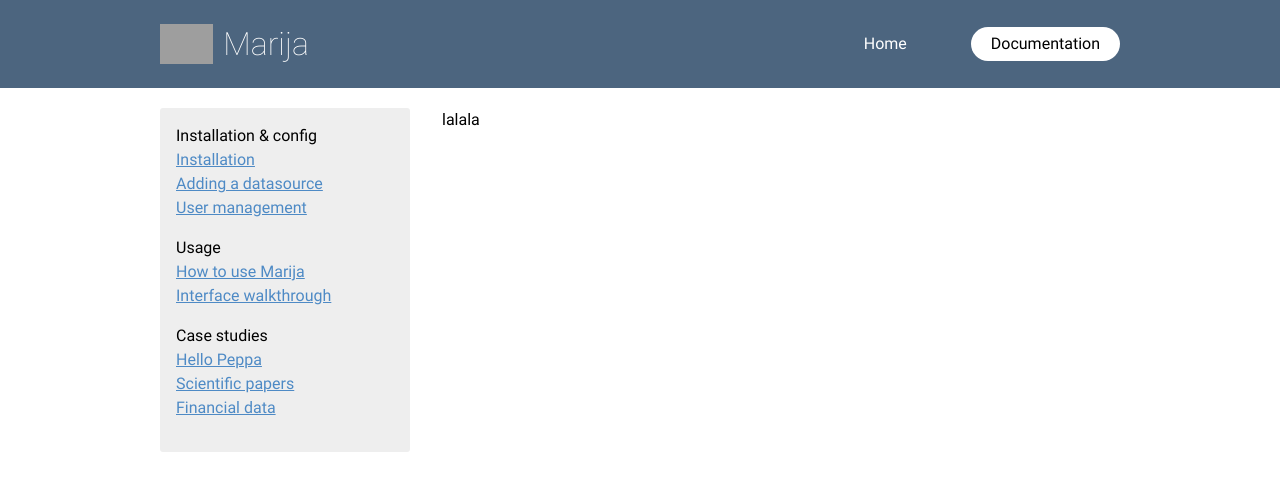
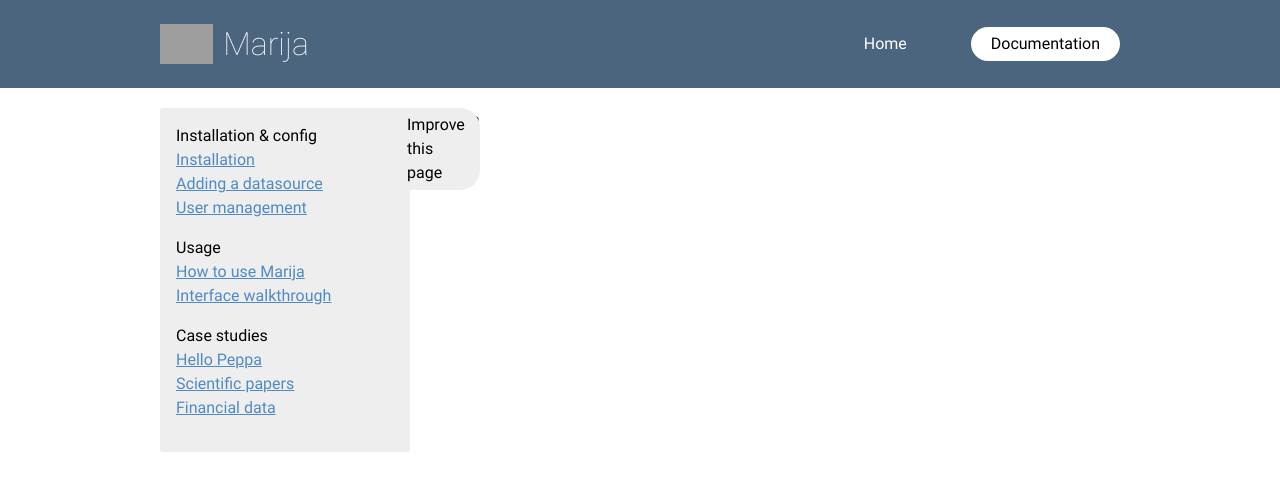
Before and after one commit to marijaio/marija-docs, a Jekyll site: the page built from installation.md, in a window 1280 px wide. Shown: the top 491 px of the page. Built offline with Jekyll 4.4.1, drawn with Linux system fonts in a browser that asks for light colours; grey boxes are pictures that could not be loaded.

Commit message:
improve article link

```diff
--- a/_layouts/article.html
+++ b/_layouts/article.html
@@ -16,6 +16,7 @@ layout: default
     </aside>
 
     <main class="articleContent">
+        <a class="editArticle" href="https://github.com/marijaio/marija-docs/edit/master/{{ page.filename }}">Improve this page</a>
         {{content}}
     </main>
 </div>
--- a/_sass/articleContent.scss
+++ b/_sass/articleContent.scss
@@ -1,4 +1,17 @@
 .articleContent {
+  position: relative;
+
+  .editArticle {
+    position: absolute;
+    top: 0;
+    right: 0;
+    background: #eee;
+    color: black;
+    padding: 5px 15px;
+    border-radius: 20px;
+    text-decoration: none;
+  }
+
   h1 {
     font-size: 3em;
     margin-bottom: .33em;
```
Also changed, not shown: how-to-use-marija.md (+1 -0 lines).
